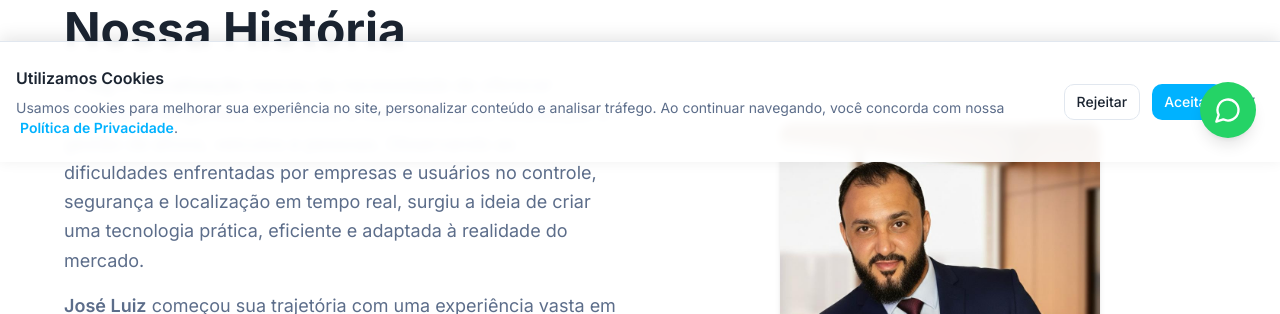
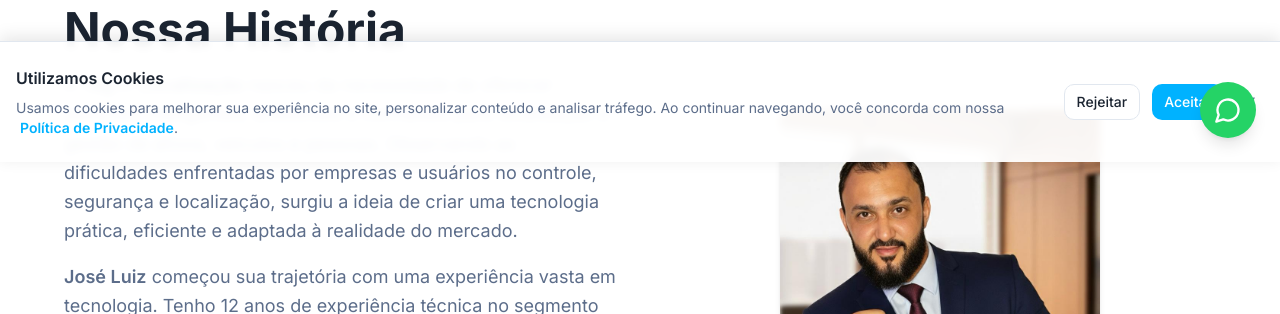
Before and after one commit to ViniciusMontanha/tagit-new-ideas, a React (Vite) app: page /quem-somos in a window 1280 px wide. Shown: the part 638-952 px from the top of the page. Built offline with nearby package versions, Linux system fonts and the light colour scheme; no server answers; the HTML template or start-up script is replaced by a standard one.

Commit message:
text_about_update

```diff
--- a/src/pages/About.tsx
+++ b/src/pages/About.tsx
@@ -102,11 +102,11 @@ const About = () => {
                         da necessidade de oferecer soluções inteligentes, acessíveis e confiáveis
                         para localização e gestão de ativos, veículos e pessoas. Observando as
                         dificuldades enfrentadas por empresas e usuários no controle, segurança e
-                        localização em tempo real, surgiu a ideia de criar uma tecnologia prática,
+                        localização, surgiu a ideia de criar uma tecnologia prática,
                         eficiente e adaptada à realidade do mercado.
                       </p>
                       <p className="text-lg text-muted-foreground leading-relaxed mb-4">
-                        <span className="font-semibold">José Luiz</span> começou sua trajetória com uma experiência vasta em tecnologia. Tenho 12 anos de experiência técnica no segmento de eletrônicos, com um vasto conhecimento em multifuncionais, impressoras, sistemas digitais e GED (gerenciamento eletrônico), além de um conhecimento sólido em computação e áreas afins.
+                        <span className="font-semibold">José Luiz</span> começou sua trajetória com uma experiência vasta em tecnologia. Tenho 12 anos de experiência técnica no segmento de eletrônicos, com um vasto conhecimento em multifuncionais, impressoras, sistemas digitais e GED (gerenciamento eletrônico), além de um conhecimento sólido em TI e áreas afins.
                       </p>
                       <p className="text-lg text-muted-foreground leading-relaxed mb-4">
                         Após esses 12 anos, transicionei para a área comercial, onde aprofundei meus conhecimentos em análise de desempenho, gestão de projetos, demandas e workflow. Hoje, atuo representando grandes empresas, com foco em inovação, agilidade e transformação digital. Meu propósito é impulsionar negócios, transformando-os em grandes projetos tecnológicos e trazendo tecnologia para o dia a dia.
```
